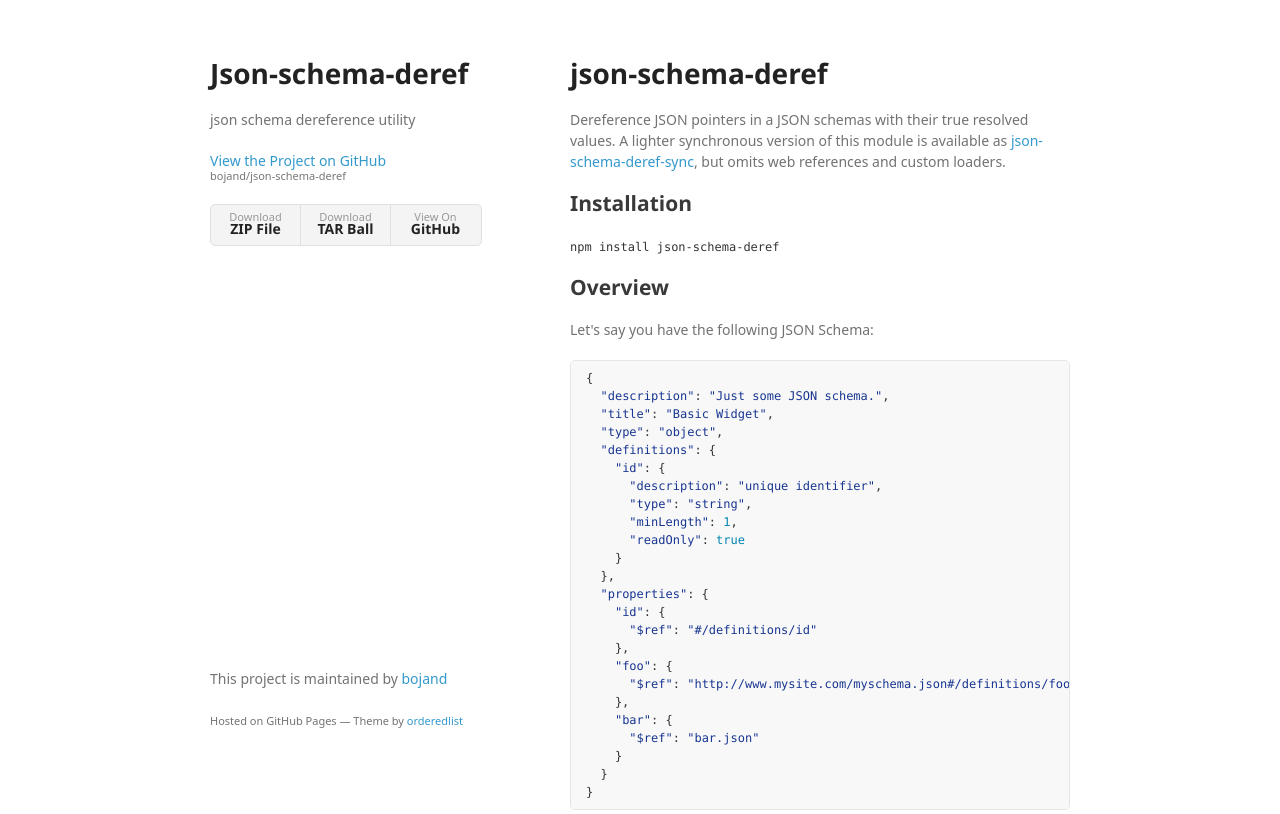
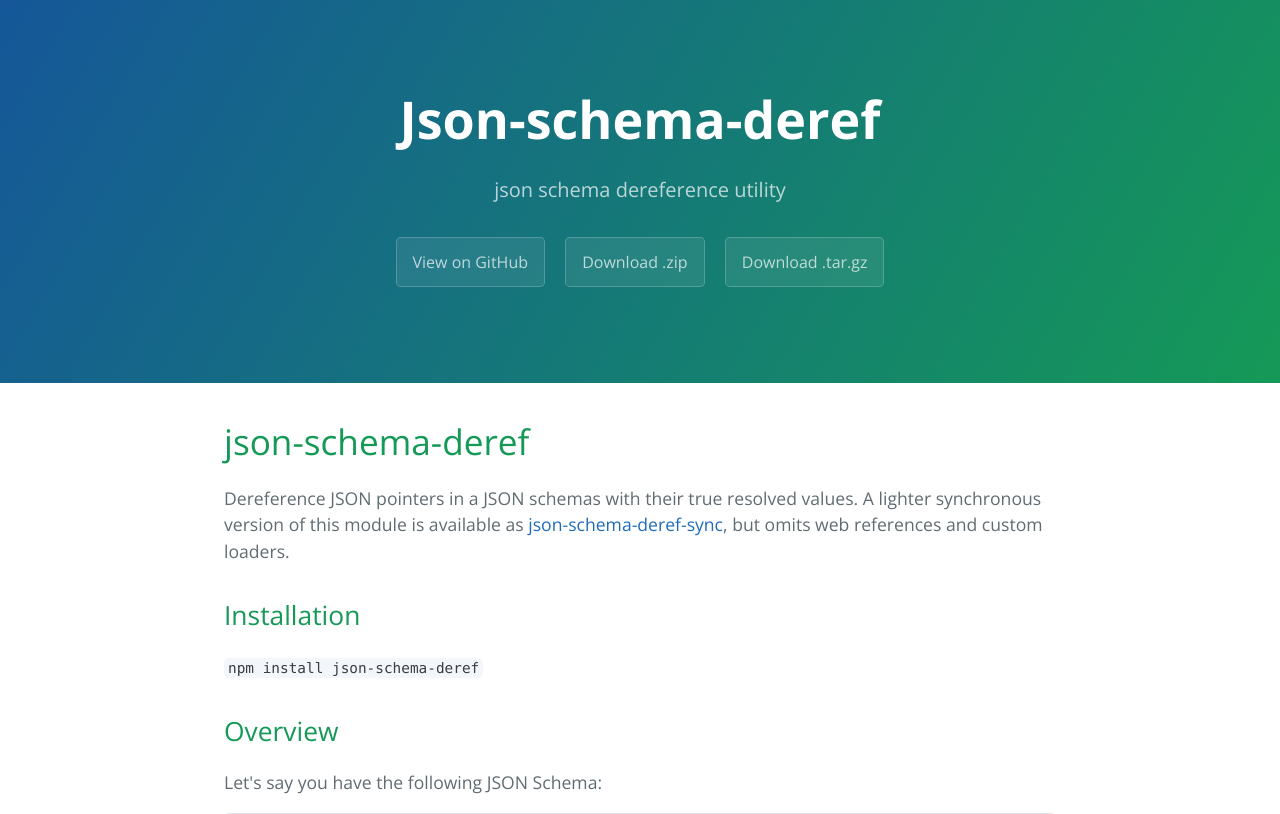
Before and after one commit to cvent/json-schema-deref, a plain HTML site: page index.html in a window 1280 px wide. Shown: the top 814 px of the page. Drawn offline with nearby package versions, Linux system fonts and the light colour scheme; a web font is replaced by a local one.

Commit message:
Create gh-pages branch via GitHub

```diff
--- a/index.html
+++ b/index.html
@@ -1,34 +1,25 @@
-<!doctype html>
-<html>
+<!DOCTYPE html>
+<html lang="en-us">
   <head>
-    <meta charset="utf-8">
-    <meta http-equiv="X-UA-Compatible" content="chrome=1">
+    <meta charset="UTF-8">
     <title>Json-schema-deref by bojand</title>
-
-    <link rel="stylesheet" href="stylesheets/styles.css">
-    <link rel="stylesheet" href="stylesheets/github-light.css">
-    <meta name="viewport" content="width=device-width">
-    <!--[if lt IE 9]>
-    <script src="//html5shiv.googlecode.com/svn/trunk/html5.js"></script>
-    <![endif]-->
+    <meta name="viewport" content="width=device-width, initial-scale=1">
+    <link rel="stylesheet" type="text/css" href="stylesheets/normalize.css" media="screen">
+    <link href='https://fonts.googleapis.com/css?family=Open+Sans:400,700' rel='stylesheet' type='text/css'>
+    <link rel="stylesheet" type="text/css" href="stylesheets/stylesheet.css" media="screen">
+    <link rel="stylesheet" type="text/css" href="stylesheets/github-light.css" media="screen">
   </head>
   <body>
-    <div class="wrapper">
-      <header>
-        <h1>Json-schema-deref</h1>
-        <p>json schema dereference utility</p>
+    <section class="page-header">
+      <h1 class="project-name">Json-schema-deref</h1>
+      <h2 class="project-tagline">json schema dereference utility</h2>
+      <a href="https://github.com/bojand/json-schema-deref" class="btn">View on GitHub</a>
+      <a href="https://github.com/bojand/json-schema-deref/zipball/master" class="btn">Download .zip</a>
+      <a href="https://github.com/bojand/json-schema-deref/tarball/master" class="btn">Download .tar.gz</a>
+    </section>
 
-        <p class="view"><a href="https://github.com/bojand/json-schema-deref">View the Project on GitHub <small>bojand/json-schema-deref</small></a></p>
-
-
-        <ul>
-          <li><a href="https://github.com/bojand/json-schema-deref/zipball/master">Download <strong>ZIP File</strong></a></li>
-          <li><a href="https://github.com/bojand/json-schema-deref/tarball/master">Download <strong>TAR Ball</strong></a></li>
-          <li><a href="https://github.com/bojand/json-schema-deref">View On <strong>GitHub</strong></a></li>
-        </ul>
-      </header>
-      <section>
-        <h1>
+    <section class="main-content">
+      <h1>
 <a id="json-schema-deref" class="anchor" href="#json-schema-deref" aria-hidden="true"><span aria-hidden="true" class="octicon octicon-link"></span></a>json-schema-deref</h1>
 
 <p>Dereference JSON pointers in a JSON schemas with their true resolved values.
@@ -197,13 +188,15 @@
   <span class="pl-c">// or pass error and use failOnMissing to abort</span>
   <span class="pl-k">return</span> <span class="pl-en">fn</span>();
 }</pre></div>
-      </section>
-      <footer>
-        <p>This project is maintained by <a href="https://github.com/bojand">bojand</a></p>
-        <p><small>Hosted on GitHub Pages &mdash; Theme by <a href="https://github.com/orderedlist">orderedlist</a></small></p>
+
+      <footer class="site-footer">
+        <span class="site-footer-owner"><a href="https://github.com/bojand/json-schema-deref">Json-schema-deref</a> is maintained by <a href="https://github.com/bojand">bojand</a>.</span>
+
+        <span class="site-footer-credits">This page was generated by <a href="https://pages.github.com">GitHub Pages</a> using the <a href="https://github.com/jasonlong/cayman-theme">Cayman theme</a> by <a href="https://twitter.com/jasonlong">Jason Long</a>.</span>
       </footer>
-    </div>
-    <script src="javascripts/scale.fix.js"></script>
+
+    </section>
+
 
   </body>
 </html>
```
